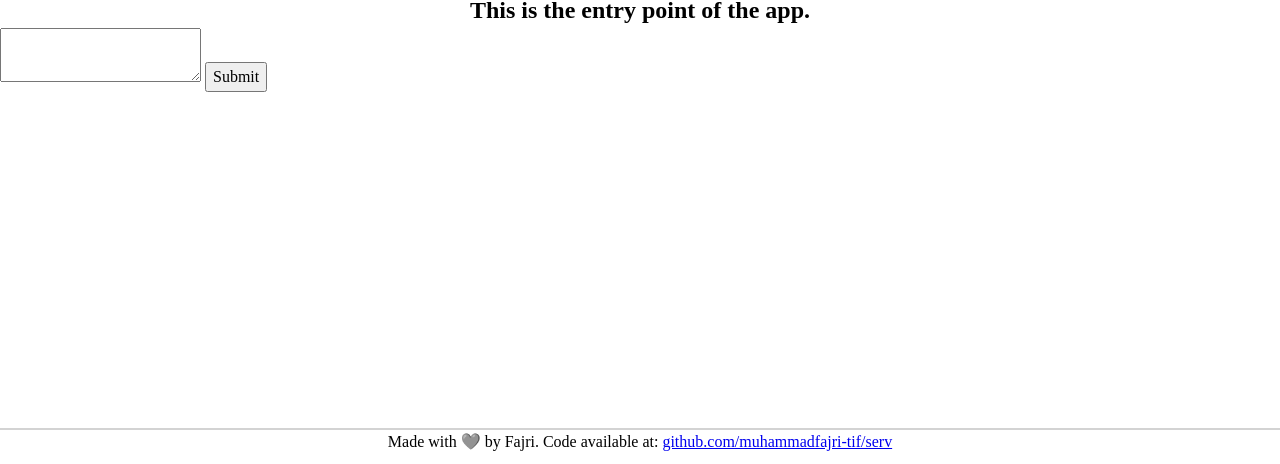
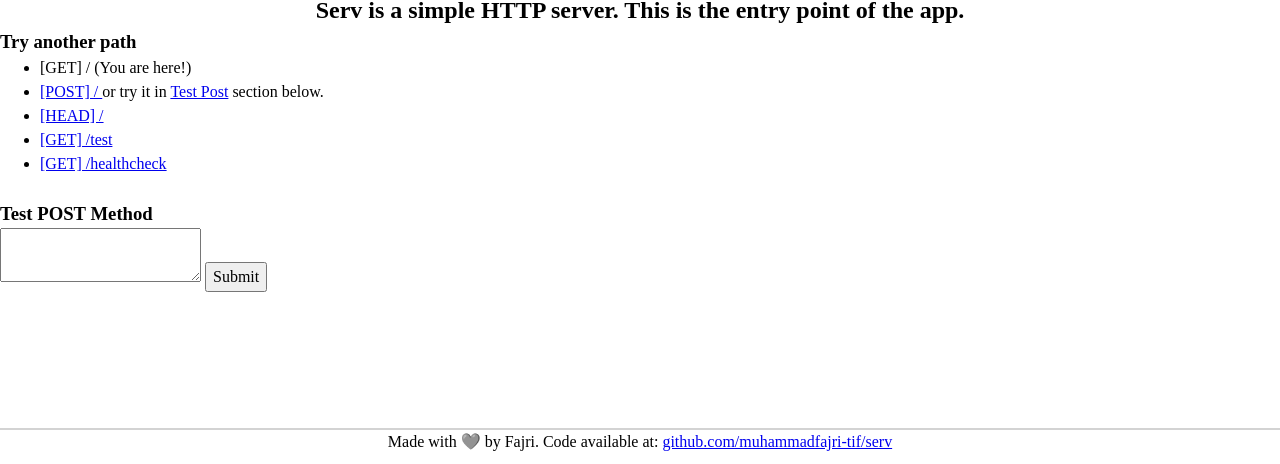
Before and after one commit to muhammadfajri-tif/serv, a plain HTML site: page www/index.html in a window 1280 px wide. Shown: the part 336-800 px from the top of the page. Drawn offline with nearby package versions, Linux system fonts and the light colour scheme.

Commit message:
chore(html): list available routes

```diff
--- a/www/index.html
+++ b/www/index.html
@@ -32,10 +32,36 @@
   </head>
   <body>
     <img class="image" src="assets/cat.jpg" alt="cat" />
-    <h1>Welcome!</h1>
-    <h2 class="title">This is the entry point of the app.</h2>
+    <h1>Welcome to Serv!</h1>
+    <h2 class="title">
+      Serv is a simple HTTP server. This is the entry point of the app.
+    </h2>
 
     <div class="container">
+      <div id="route-path">
+        <h3>Try another path</h3>
+        <ul>
+          <li>[GET] / (You are here!)</li>
+          <li>
+            <a href="/">[POST] / </a> or try it in
+            <a href="#test-post">Test Post</a> section below.
+          </li>
+          <li>
+            <a href="/">[HEAD] / </a>
+          </li>
+          <li>
+            <a href="/test">[GET] /test</a>
+          </li>
+          <li>
+            <a href="/healthcheck">[GET] /healthcheck</a>
+          </li>
+        </ul>
+      </div>
+
+      <br />
+
+      <div id="test-post">
+        <h3>Test POST Method</h3>
         <div id="form-input">
           <textarea rows="2" cols="20" name="message"></textarea>
 
@@ -47,6 +73,7 @@
           >
             Submit
           </button>
+        </div>
       </div>
 
       <div id="result"></div>
```
Lines whose indentation alone changed are shown as unchanged.
